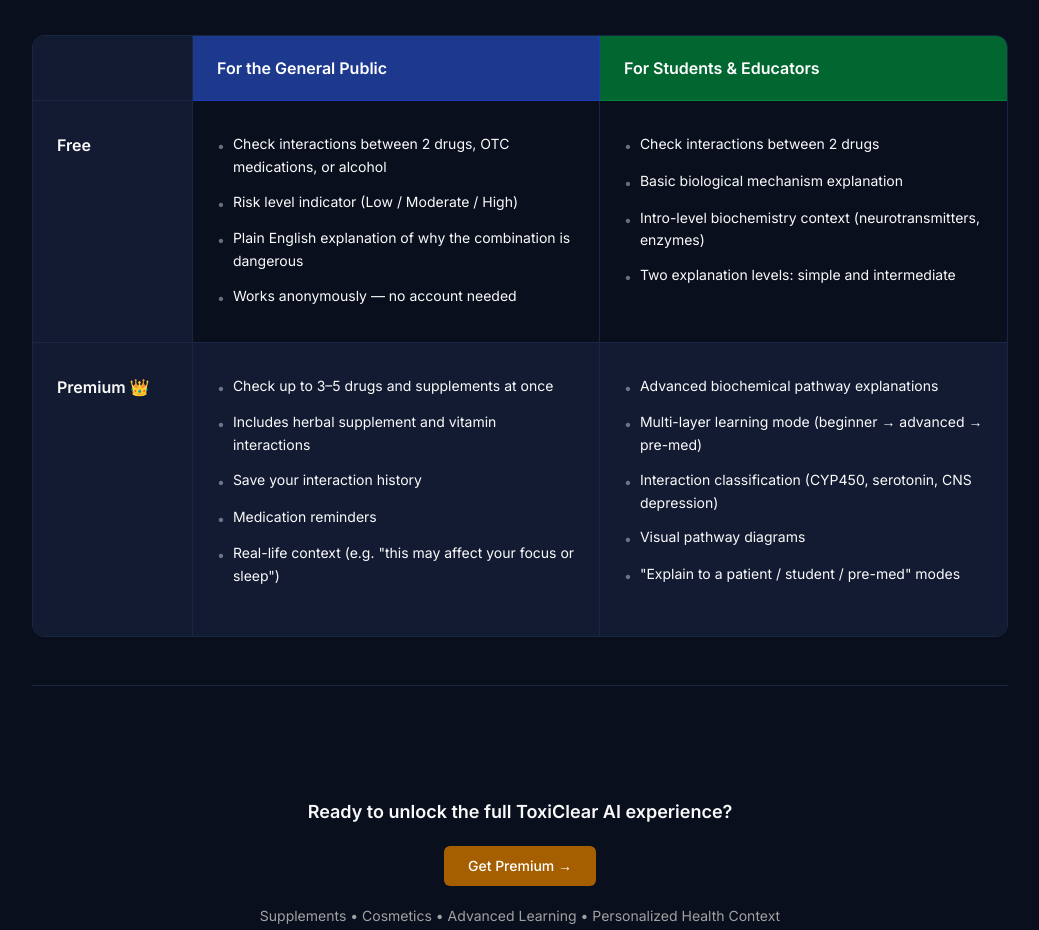
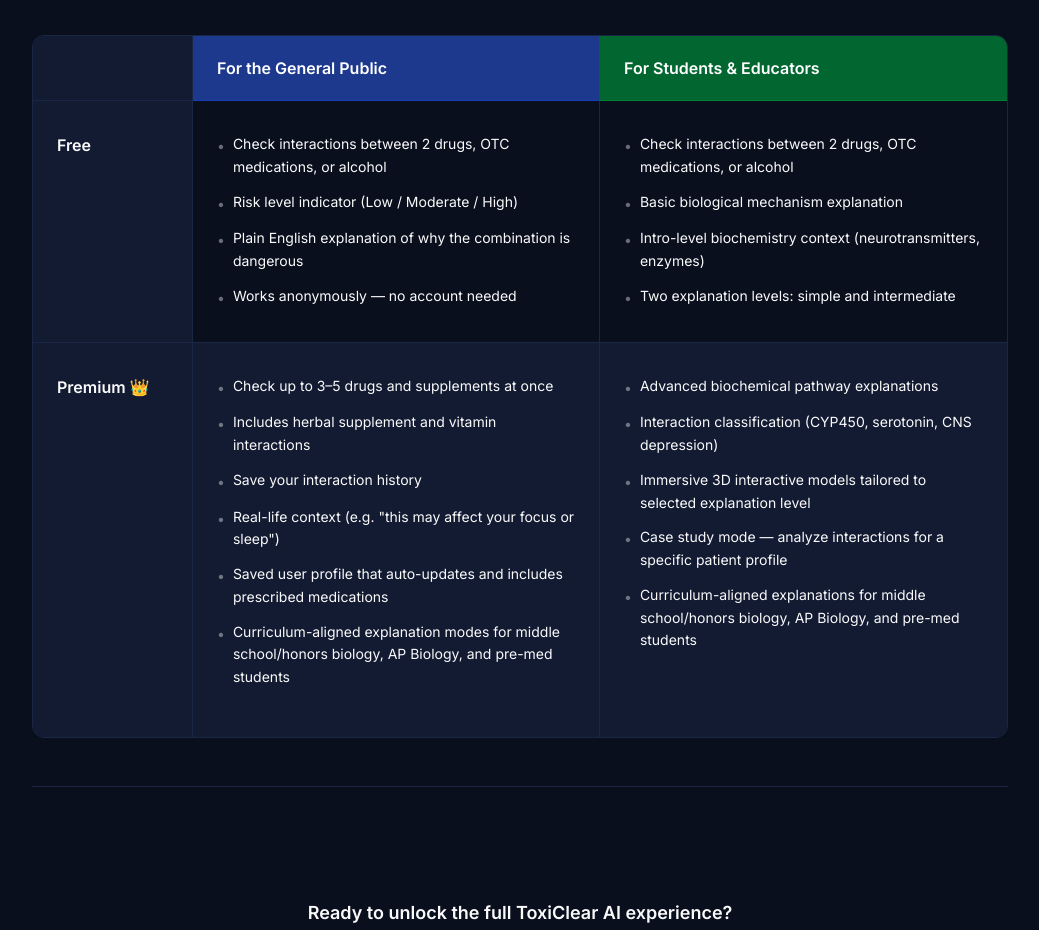
Before and after one commit to Aryesh-K/demo-app, a Next.js app: page / in a window 1280 px wide. Shown: the part 1300-2230 px from the top of the page, without its empty margins (120-1159 px from the left). Built offline with nearby package versions, Linux system fonts and the light colour scheme.

Commit message:
update 2x2

```diff
--- a/src/app/page.tsx
+++ b/src/app/page.tsx
@@ -13,7 +13,7 @@
 ];
 
 const freeStudentsFeatures = [
-  "Check interactions between 2 drugs",
+  "Check interactions between 2 drugs, OTC medications, or alcohol",
   "Basic biological mechanism explanation",
   "Intro-level biochemistry context (neurotransmitters, enzymes)",
   "Two explanation levels: simple and intermediate",
@@ -23,16 +23,17 @@
   "Check up to 3–5 drugs and supplements at once",
   "Includes herbal supplement and vitamin interactions",
   "Save your interaction history",
-  "Medication reminders",
   'Real-life context (e.g. "this may affect your focus or sleep")',
+  "Saved user profile that auto-updates and includes prescribed medications",
+  "Curriculum-aligned explanation modes for middle school/honors biology, AP Biology, and pre-med students",
 ];
 
 const premiumStudentsFeatures = [
   "Advanced biochemical pathway explanations",
-  "Multi-layer learning mode (beginner → advanced → pre-med)",
   "Interaction classification (CYP450, serotonin, CNS depression)",
-  "Visual pathway diagrams",
-  '"Explain to a patient / student / pre-med" modes',
+  "Immersive 3D interactive models tailored to selected explanation level",
+  "Case study mode — analyze interactions for a specific patient profile",
+  "Curriculum-aligned explanations for middle school/honors biology, AP Biology, and pre-med students",
 ];
 
 function FeatureList({ items }: { items: string[] }) {
```
